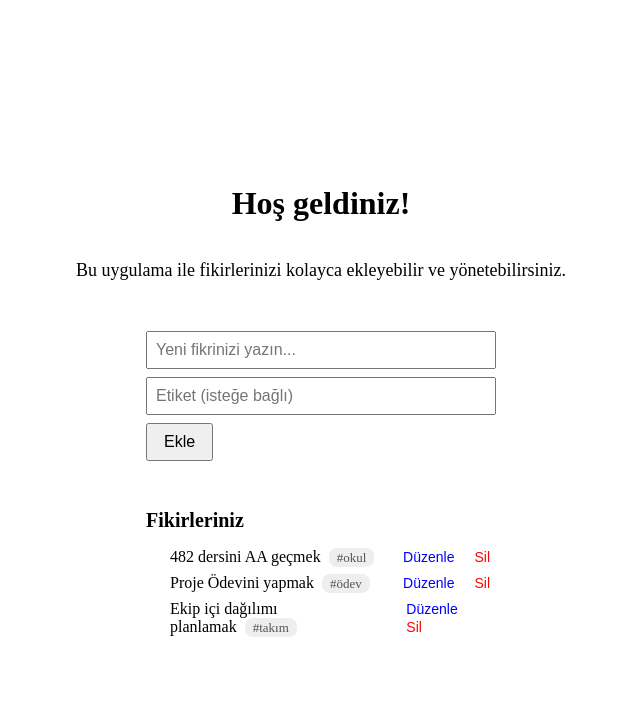
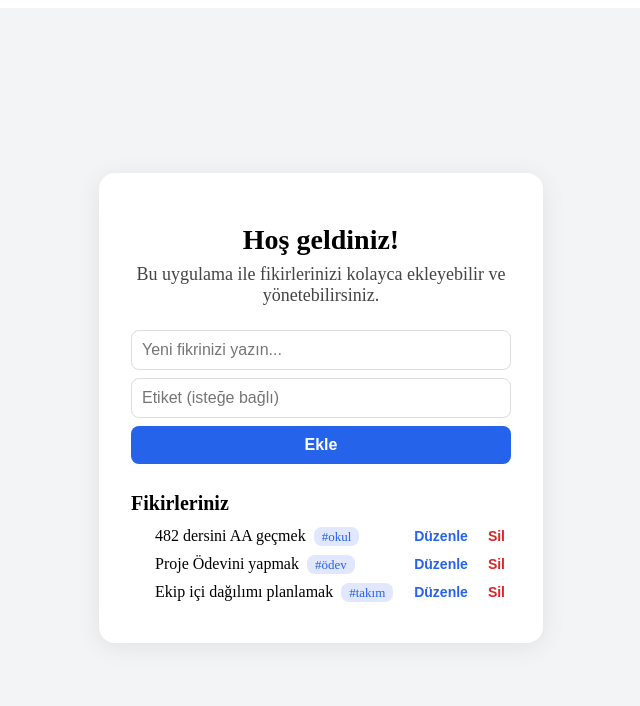
Before and after one commit to CNrg32/482proje, a Next.js app in the folder ideapulse-code/: page / in a window 1280 px wide. Shown: the top 706 px of the page, without its empty margins (319-959 px from the left). Built offline with nearby package versions, Linux system fonts and the light colour scheme.

Commit message:
init css

```diff
--- a/ideapulse-code/pages/index.tsx
+++ b/ideapulse-code/pages/index.tsx
@@ -67,55 +67,56 @@ export default function Home() {
   };
 
   return (
-    <div style={{ minHeight: '100vh', display: 'flex', flexDirection: 'column', alignItems: 'center', justifyContent: 'center' }}>
-      <h1>Hoş geldiniz!</h1>
-      <p style={{ marginTop: 16, fontSize: 18 }}>
+    <div style={{ minHeight: '100vh', background: '#f3f4f6', display: 'flex', flexDirection: 'column', alignItems: 'center', justifyContent: 'center' }}>
+      <div style={{ background: '#fff', borderRadius: 16, boxShadow: '0 4px 24px rgba(0,0,0,0.08)', padding: 32, width: 380, maxWidth: '90%' }}>
+        <h1 style={{ fontSize: 28, fontWeight: 700, textAlign: 'center', marginBottom: 8 }}>Hoş geldiniz!</h1>
+        <p style={{ marginTop: 0, marginBottom: 24, fontSize: 18, textAlign: 'center', color: '#444' }}>
           Bu uygulama ile fikirlerinizi kolayca ekleyebilir ve yönetebilirsiniz.
         </p>
-      <form onSubmit={handleSubmit} style={{ marginTop: 32, width: 350, display: 'flex', gap: 8, flexDirection: 'column' }}>
+        <form onSubmit={handleSubmit} style={{ marginTop: 0, marginBottom: 28, display: 'flex', gap: 8, flexDirection: 'column' }}>
           <input
             type="text"
             placeholder="Yeni fikrinizi yazın..."
             value={yeniFikir}
             onChange={e => setYeniFikir(e.target.value)}
-          style={{ padding: 8, fontSize: 16 }}
+            style={{ padding: 10, fontSize: 16, borderRadius: 8, border: '1px solid #ddd' }}
           />
           <input
             type="text"
             placeholder="Etiket (isteğe bağlı)"
             value={yeniEtiket}
             onChange={e => setYeniEtiket(e.target.value)}
-          style={{ padding: 8, fontSize: 16 }}
+            style={{ padding: 10, fontSize: 16, borderRadius: 8, border: '1px solid #ddd' }}
           />
           <div style={{ display: 'flex', gap: 8 }}>
-          <button type="submit" style={{ padding: '8px 16px', fontSize: 16 }}>
+            <button type="submit" style={{ padding: '10px 0', fontSize: 16, borderRadius: 8, background: '#2563eb', color: '#fff', border: 'none', flex: 1, fontWeight: 600, cursor: 'pointer' }}>
               {duzenleIndex !== null ? 'Kaydet' : 'Ekle'}
             </button>
             {duzenleIndex !== null && (
-            <button type="button" onClick={() => { setDuzenleIndex(null); setYeniFikir(''); setYeniEtiket(''); }} style={{ padding: '8px 12px', fontSize: 16 }}>
+              <button type="button" onClick={() => { setDuzenleIndex(null); setYeniFikir(''); setYeniEtiket(''); }} style={{ padding: '10px 0', fontSize: 16, borderRadius: 8, background: '#e5e7eb', color: '#222', border: 'none', flex: 1, fontWeight: 600, cursor: 'pointer' }}>
                 İptal
               </button>
             )}
           </div>
         </form>
-      <div style={{ marginTop: 32, width: 350 }}>
-        <h2 style={{ fontSize: 20, marginBottom: 12 }}>Fikirleriniz</h2>
-        <ul style={{ listStyle: 'disc', paddingLeft: 24 }}>
+        <div>
+          <h2 style={{ fontSize: 20, fontWeight: 600, marginBottom: 12 }}>Fikirleriniz</h2>
+          <ul style={{ listStyle: 'disc', paddingLeft: 24, margin: 0 }}>
             {fikirler.map((fikir, i) => (
-            <li key={i} style={{ marginBottom: 8, fontSize: 16, display: 'flex', alignItems: 'center', justifyContent: 'space-between' }}>
+              <li key={i} style={{ marginBottom: 10, fontSize: 16, display: 'flex', alignItems: 'center', justifyContent: 'space-between' }}>
                 <span>
                   {fikir.metin}
                   {fikir.etiket && (
-                  <span style={{ marginLeft: 8, fontSize: 13, color: '#555', background: '#eee', borderRadius: 8, padding: '2px 8px' }}>
+                    <span style={{ marginLeft: 8, fontSize: 13, color: '#2563eb', background: '#e0e7ff', borderRadius: 8, padding: '2px 8px' }}>
                       #{fikir.etiket}
                     </span>
                   )}
                 </span>
                 <div>
-                <button onClick={() => handleEdit(i)} style={{ marginRight: 8, color: 'blue', border: 'none', background: 'none', cursor: 'pointer', fontSize: 14 }}>
+                  <button onClick={() => handleEdit(i)} style={{ marginRight: 8, color: '#2563eb', border: 'none', background: 'none', cursor: 'pointer', fontSize: 14, fontWeight: 600 }}>
                     Düzenle
                   </button>
-                <button onClick={() => handleDelete(i)} style={{ color: 'red', border: 'none', background: 'none', cursor: 'pointer', fontSize: 14 }}>
+                  <button onClick={() => handleDelete(i)} style={{ color: '#dc2626', border: 'none', background: 'none', cursor: 'pointer', fontSize: 14, fontWeight: 600 }}>
                     Sil
                   </button>
                 </div>
@@ -124,5 +125,6 @@ export default function Home() {
           </ul>
         </div>
       </div>
+    </div>
   );
 }
```
Lines whose indentation alone changed are shown as unchanged.
